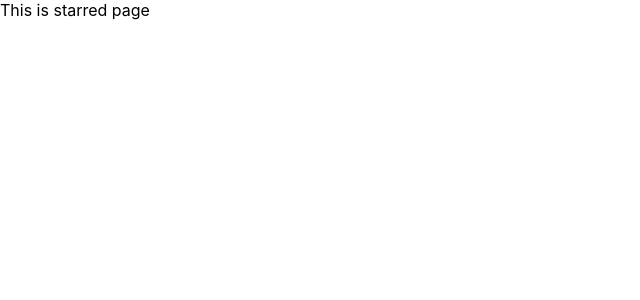
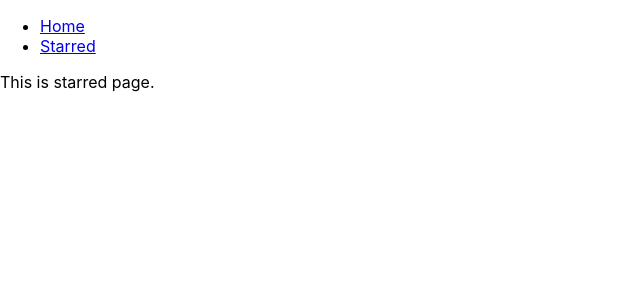
Before and after one commit to naveensing575/BoxOffice, a React (Create React App) app: page /starred in a window 1280 px wide. Shown: the top 300 px of the page, without its empty margins (0-640 px from the left). Built offline with nearby package versions, Linux system fonts and the light colour scheme.

Commit message:
added navbar & created page components

```diff
--- a/src/App.js
+++ b/src/App.js
@@ -1,20 +1,25 @@
 import React from 'react';
 import {Switch, Route} from 'react-router-dom';
+import Navs from './components/Navs';
+import Starred from './Pages/Starred';
+import Home from './Pages/Home';
 
 function App() {
   return (
+    <div>
+    <Navs/>
     <Switch>
-
       <Route exact path="/">
-          This is home page
+        <Home/>
       </Route>
       <Route exact path="/starred">
-          This is starred page
+        <Starred/>
       </Route>
       <Route>
-          Page not found!
+        <div>Page not found!</div>
       </Route>
     </Switch>
+    </div>
   );
 }
 
--- /dev/null
+++ b/src/Pages/Home.js
@@ -0,0 +1,11 @@
+import React from 'react'
+
+const Home = () => {
+  return (
+    <div>
+      This is home page.
+    </div>
+  )
+}
+
+export default Home
--- /dev/null
+++ b/src/Pages/Starred.js
@@ -0,0 +1,11 @@
+import React from 'react'
+
+const Starred = () => {
+  return (
+    <div>
+      This is starred page.
+    </div>
+  )
+}
+
+export default Starred
--- /dev/null
+++ b/src/components/Navs.js
@@ -0,0 +1,24 @@
+import React from 'react'
+import {Link} from 'react-router-dom';
+
+const LINKS = [
+  {
+    to:'/', text:'Home',
+  },
+  {
+    to:'/starred', text:'Starred'
+  }
+]
+const Navs = () => {
+  return (
+    <div>
+      <ul>
+        {
+          LINKS.map(item => <li key={item.to}><Link to={item.to}>{item.text}</Link></li>)
+        }
+      </ul>
+    </div>
+  );
+};
+
+export default Navs;
```
Also changed, not shown: 1 other file (tests, documents, lock files or other folders).
